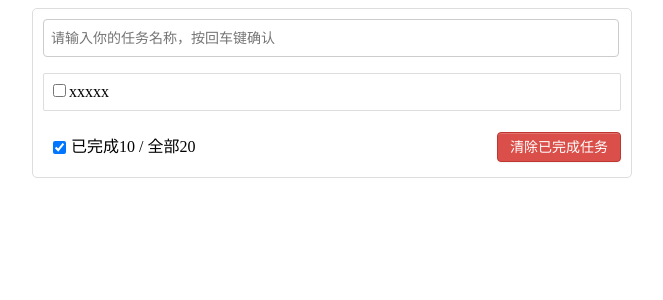
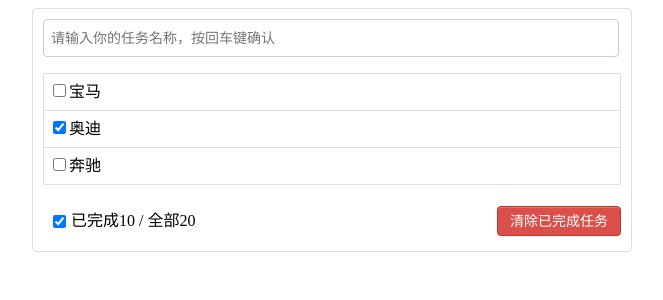
Before and after one commit to qiaoliang/gitlog_vue3, a Vue app: page / in a window 1280 px wide. Shown: the top 300 px of the page, without its empty margins (308-971 px from the left). Built offline with nearby package versions, Linux system fonts and the light colour scheme.

Commit message:
todo list step 2: 初始化静态数据 todos ，并将其传给子组件 MyList 和 MyItem

```diff
--- a/src/App.vue
+++ b/src/App.vue
@@ -2,24 +2,32 @@
   <div class="todo-container">
     <div class="todo-wrap">
       <MyHeader />
-      <MyList />
+      <MyList :todos="todos" />
       <MyFooter/>
     </div>
   </div>
 </template>
 <script lang="ts">
-import { defineComponent, ref } from "vue";
+import { defineComponent, reactive, ref, toRefs } from "vue";
 import MyHeader from "./components/MyHeader.vue";
 import MyList from "./components/MyList.vue";
 import MyFooter from "./components/MyFooter.vue";
+import TodoItem from "./types/todo"
 export default defineComponent({
   name: "App",
-  components: { MyHeader,MyList,MyFooter },
+  components: { MyHeader, MyList, MyFooter },
+
   setup() {
-    const state = ref(null);
+    const state = reactive<{todos:TodoItem[]}>({
+      todos: [
+        { id: 1, name: "宝马", isCompleted: false },
+        { id: 2, name: "奥迪", isCompleted: true },
+        { id: 3, name: "奔驰", isCompleted: false },
+      ],
+    });
 
     return {
-      state,
+      ...toRefs(state),
     };
   },
 });
--- a/src/components/MyItem.vue
+++ b/src/components/MyItem.vue
@@ -1,17 +1,17 @@
 <template>
   <li>
     <label>
-      <input type="checkbox" />
-      <span>xxxxx</span>
+      <input type="checkbox" v-model="todo.isCompleted" />
+      <span>{{ todo.name }}</span>
     </label>
     <button class="btn btn-danger" style="display: none">删除</button>
   </li>
 </template>
 <script lang="ts">
-import { defineComponent, ref } from "vue";
+import { defineComponent, isReactive, reactive, ref } from "vue";
 export default defineComponent({
   name: "MyItem",
-
+  props: ["todo"],
   setup() {
     const state = ref(null);
 
--- a/src/components/MyList.vue
+++ b/src/components/MyList.vue
@@ -1,6 +1,6 @@
 <template>
   <ul class="todo-main">
-    <MyItem />
+    <MyItem v-for="(item,index) in todos" :key="item.id" :todo="item"/>
   </ul>
 </template>
 <script lang="ts">
@@ -11,6 +11,7 @@
   components: {
     MyItem,
   },
+  props: ['todos'],
 });
 </script>
 <style scoped>
--- /dev/null
+++ b/src/types/todo.ts
@@ -0,0 +1,6 @@
+export default
+    interface TodoItem {
+    id: number;
+    name: string;
+    isCompleted: boolean;
+}
```
